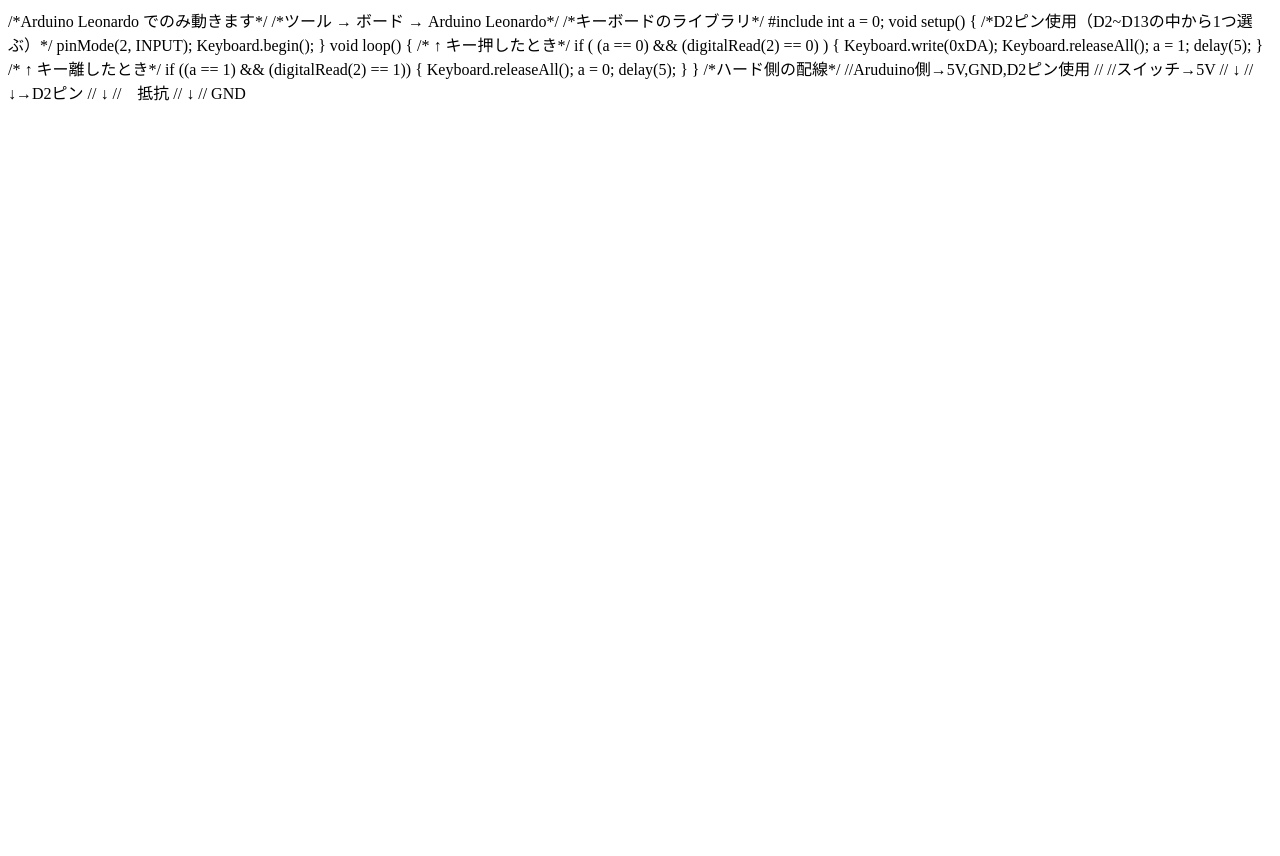
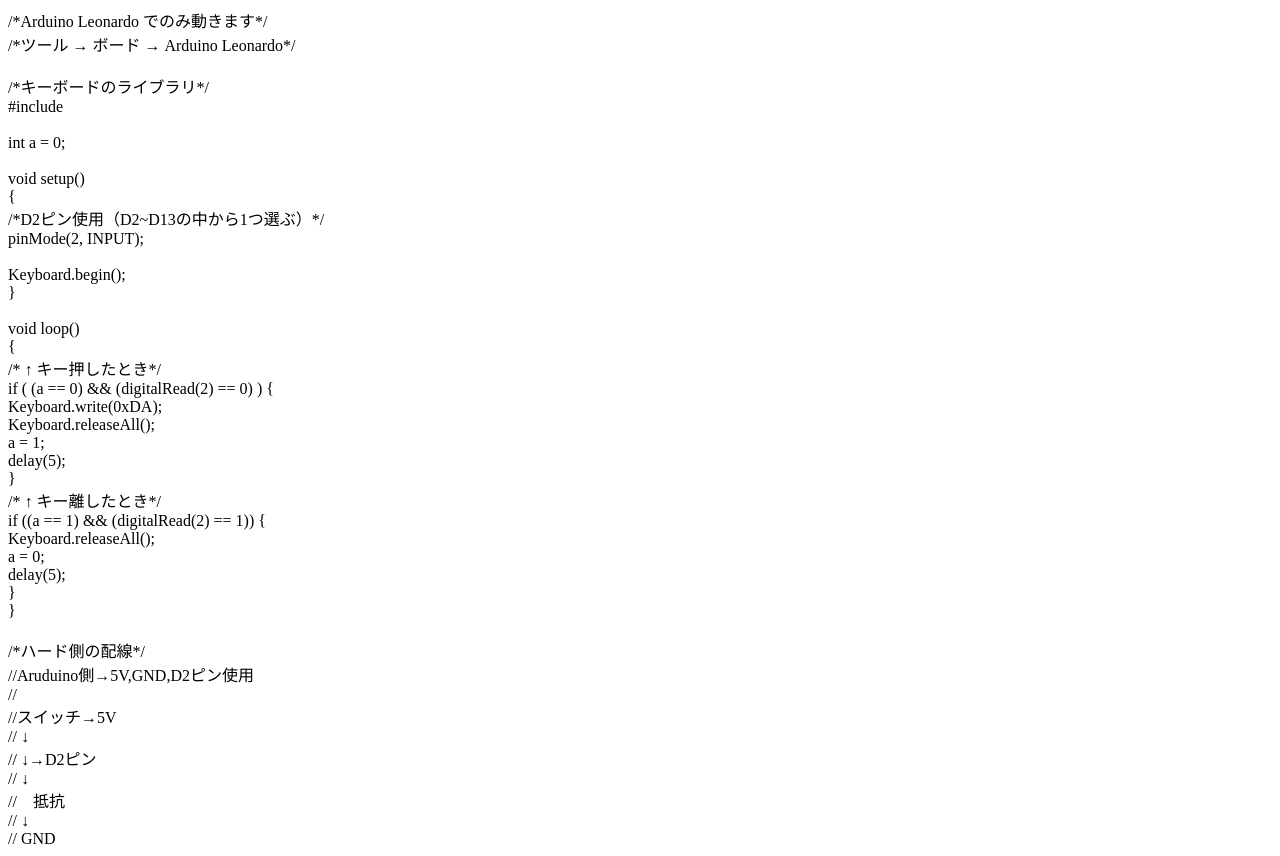
Before and after one commit to k944705/k944705.github.io, a plain HTML site: page index.html in a window 1280 px wide. Before the commit the page ends 800 px from the top, so only its background shows below. Drawn offline with Linux system fonts and the light colour scheme.

Commit message:
2019学祭ジャンプゲーム

```diff
--- a/index.html
+++ b/index.html
@@ -5,48 +5,48 @@
 </head>
 
 <body>
-    /*Arduino Leonardo でのみ動きます*/
-/*ツール → ボード → Arduino Leonardo*/
-
-/*キーボードのライブラリ*/
-#include <Keyboard.h>
-
-int a = 0;
-
-void setup()
-{
-  /*D2ピン使用（D2~D13の中から1つ選ぶ）*/
-  pinMode(2, INPUT);
-
-  Keyboard.begin();
-}
-
-void loop()
-{
-  /*  ↑ キー押したとき*/
-  if ( (a == 0) && (digitalRead(2) == 0) ) {
-    Keyboard.write(0xDA);
-    Keyboard.releaseAll();
-    a = 1;
-    delay(5);
-  }
-  /*  ↑ キー離したとき*/
-  if ((a == 1) && (digitalRead(2) == 1)) {
-    Keyboard.releaseAll();
-    a = 0;
-    delay(5);
-  }
-}
-
-/*ハード側の配線*/
-//Aruduino側→5V,GND,D2ピン使用
-//
-//スイッチ→5V
-//  ↓
-//  ↓→D2ピン
-//  ↓
-//　抵抗
-//  ↓
-//  GND
+/*Arduino Leonardo でのみ動きます*/<br>
+/*ツール → ボード → Arduino Leonardo*/<br>
+<br>
+/*キーボードのライブラリ*/<br>
+#include <Keyboard.h><br>
+<br>
+int a = 0;<br>
+<br>
+void setup()<br>
+{<br>
+  /*D2ピン使用（D2~D13の中から1つ選ぶ）*/<br>
+  pinMode(2, INPUT);<br>
+<br>
+  Keyboard.begin();<br>
+}<br>
+<br>
+void loop()<br>
+{<br>
+  /*  ↑ キー押したとき*/<br>
+  if ( (a == 0) && (digitalRead(2) == 0) ) {<br>
+    Keyboard.write(0xDA);<br>
+    Keyboard.releaseAll();<br>
+    a = 1;<br>
+    delay(5);<br>
+  }<br>
+  /*  ↑ キー離したとき*/<br>
+  if ((a == 1) && (digitalRead(2) == 1)) {<br>
+    Keyboard.releaseAll();<br>
+    a = 0;<br>
+    delay(5);<br>
+  }<br>
+}<br>
+<br>
+/*ハード側の配線*/<br>
+//Aruduino側→5V,GND,D2ピン使用<br>
+//<br>
+//スイッチ→5V<br>
+//  ↓<br>
+//  ↓→D2ピン<br>
+//  ↓<br>
+//　抵抗<br>
+//  ↓<br>
+//  GND<br>
 </body>
 </html>
```
